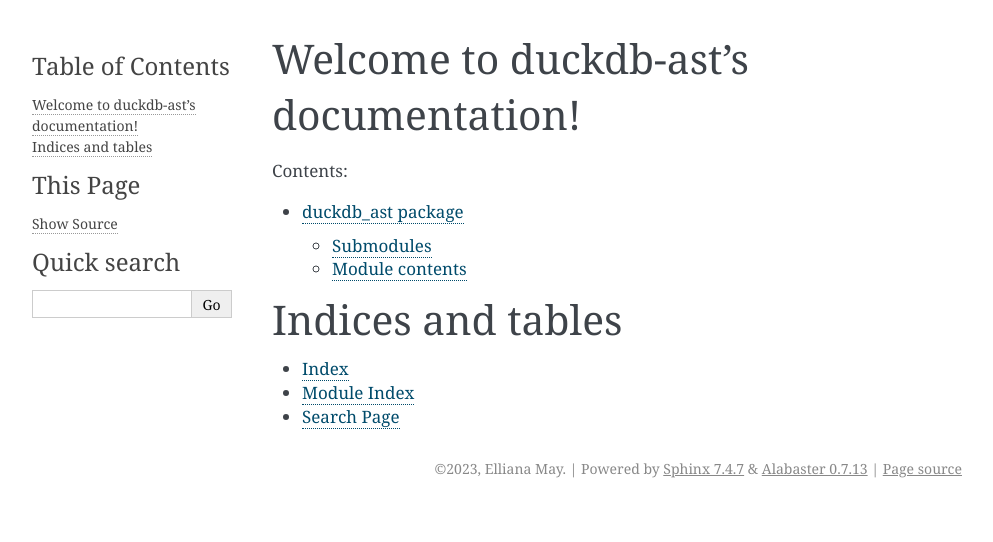
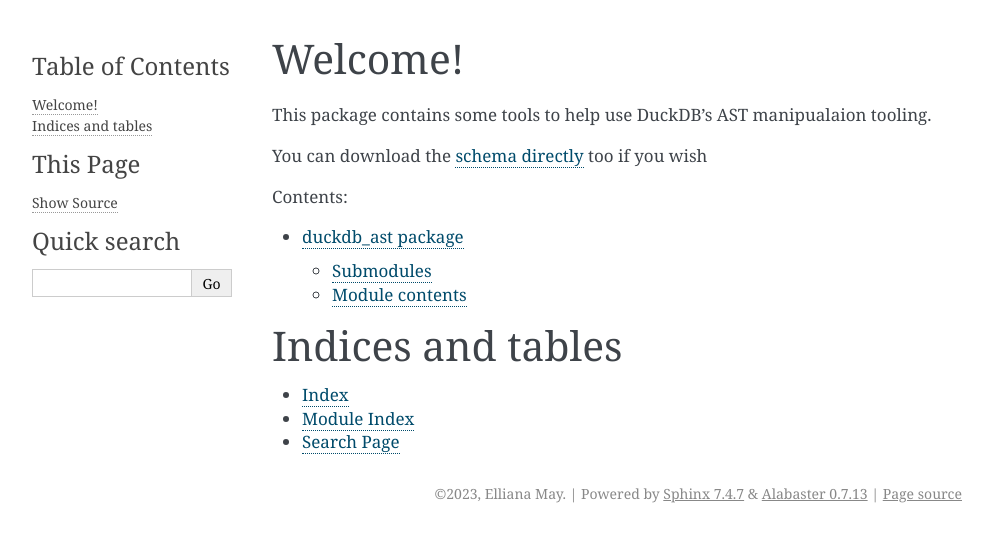
Before and after one commit to Mause/duckdb-ast, a Sphinx documentation site: the page built from docs/source/index.rst, in a window 1280 px wide. Shown: the top 542 px of the page, without its empty margins (148-1141 px from the left). Built offline with Sphinx 7.4.7, drawn with Linux system fonts in a browser that asks for light colours.

Commit message:
roll out the welcome mat

```diff
--- a/docs/source/index.rst
+++ b/docs/source/index.rst
@@ -3,8 +3,12 @@
    You can adapt this file completely to your liking, but it should at least
    contain the root `toctree` directive.
 
-Welcome to duckdb-ast's documentation!
-======================================
+Welcome!
+========
+
+This package contains some tools to help use DuckDB's AST manipualaion tooling.
+
+You can download the `schema directly <https://mause.me/duckdb-ast/_static/schema.json>`_ too if you wish
 
 .. toctree::
    :maxdepth: 2
```
